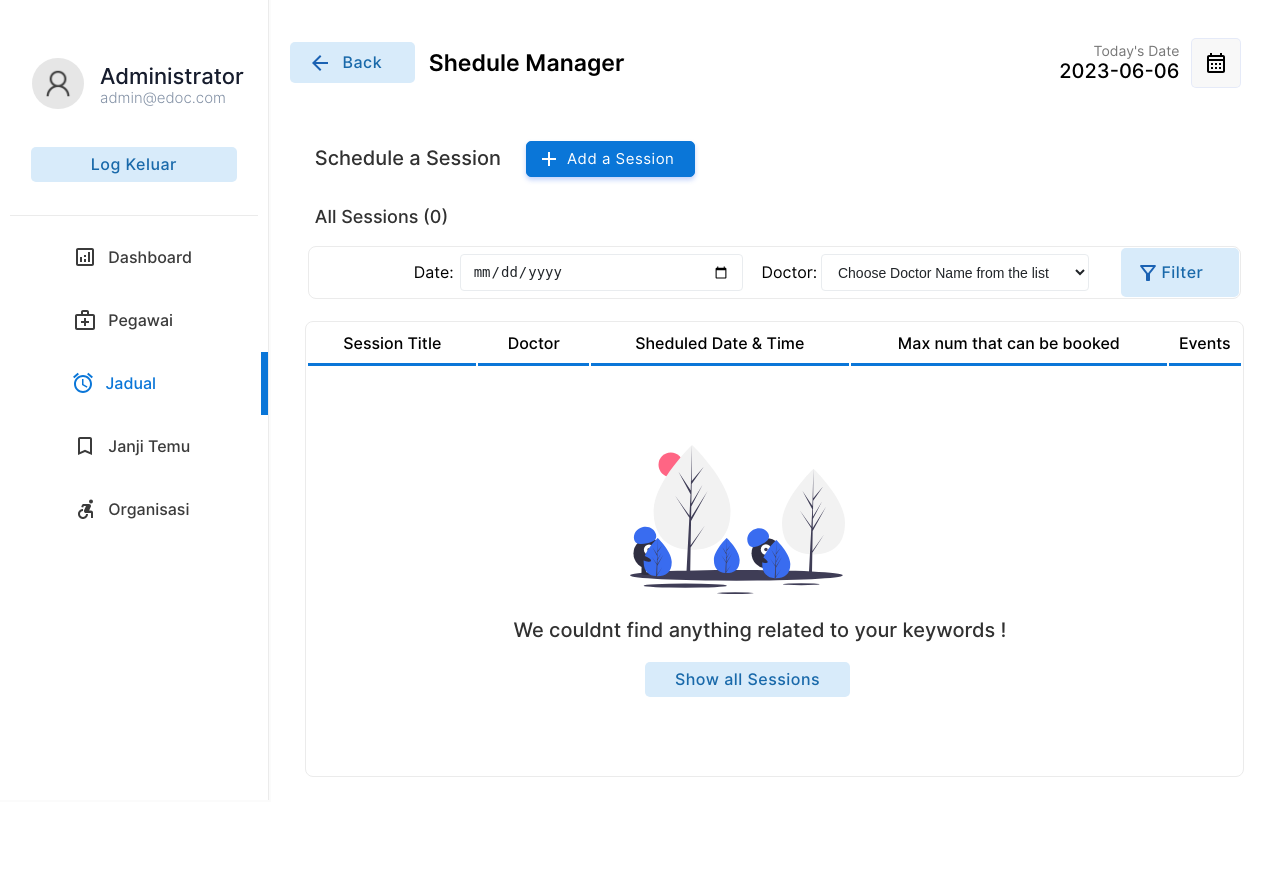
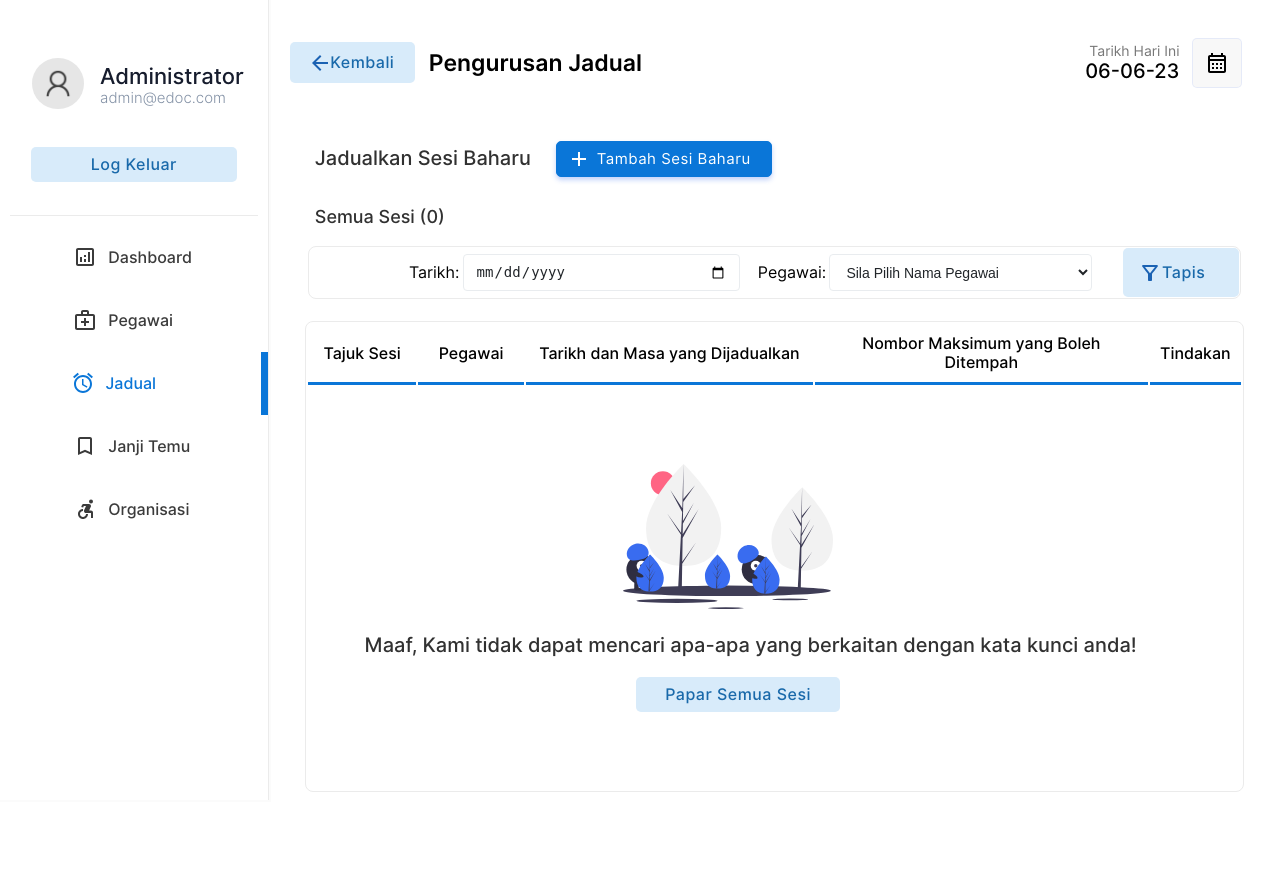
Before and after one commit to nursyafiqahmurat/gomeet, a PHP site: page /admin/jadual.php in a window 1280 px wide. Run offline with PHP 8.4, Linux system fonts and the light colour scheme; the visitor is signed in with stand-in values (Sample User, id 1); data that the repository does not hold is empty.

Commit message:
update 2nd
update for admin part

```diff
--- a/admin/jadual.php
+++ b/admin/jadual.php
@@ -87,54 +87,44 @@
             </table>
         </div>
         <div class="dash-body">
-            <table border="0" width="100%" style=" border-spacing: 0;margin:0;padding:0;margin-top:25px; ">
+            <table border="0" width="100%" style="border-spacing: 0;margin:0;padding:0;margin-top:25px;">
                 <tr >
-                    <td width="13%" >
-                    <a href="jadual.php" ><button  class="login-btn btn-primary-soft btn btn-icon-back"  style="padding-top:11px;padding-bottom:11px;margin-left:20px;width:125px"><font class="tn-in-text">Back</font></button></a>
+                    <td width="13%">
+                        <a href="jadual.php"><button class="login-btn btn-primary-soft btn btn-icon-back" style="padding-top:11px;padding-bottom:11px;margin-left:20px;width:125px"><font class="tn-in-text">Kembali</font></button></a>
                     </td>
                     <td>
-                        <p style="font-size: 23px;padding-left:12px;font-weight: 600;">Shedule Manager</p>
-
+                        <p style="font-size: 23px;padding-left:12px;font-weight: 600;">Pengurusan Jadual</p>
                     </td>
                     <td width="15%">
                         <p style="font-size: 14px;color: rgb(119, 119, 119);padding: 0;margin: 0;text-align: right;">
-                            Today's Date
+                            Tarikh Hari Ini
                         </p>
                         <p class="heading-sub12" style="padding: 0;margin: 0;">
                             <?php
+                                date_default_timezone_set('Asia/Kuala_Lumpur');
+                                $today = date('d-m-y');
+                                echo $today;
 
-                        date_default_timezone_set('Asia/Kolkata');
-
-                        $today = date('Y-m-d');
-                        echo $today;
-
-                        $list110 = $database->query("select  * from  schedule;");
-
-                        ?>
+                                $list110 = $database->query("select * from schedule;");
+                            ?>
                         </p>
                     </td>
                     <td width="10%">
-                        <button  class="btn-label"  style="display: flex;justify-content: center;align-items: center;"><img src="../img/calendar.svg" width="100%"></button>
+                        <button  class="btn-label" style="display: flex;justify-content: center;align-items: center;"><img src="../img/calendar.svg" width="100%"></button>
                     </td>
-
-
                 </tr>
-
                 <tr>
                     <td colspan="4" >
                         <div style="display: flex;margin-top: 40px;">
-                        <div class="heading-main12" style="margin-left: 45px;font-size:20px;color:rgb(49, 49, 49);margin-top: 5px;">Schedule a Session</div>
-                        <a href="?action=add-session&id=none&error=0" class="non-style-link"><button  class="login-btn btn-primary btn button-icon"  style="margin-left:25px;background-image: url('../img/icons/add.svg');">Add a Session</font></button>
-                        </a>
+                        <div class="heading-main12" style="margin-left: 45px;font-size:20px;color:rgb(49, 49, 49);margin-top: 5px;">Jadualkan Sesi Baharu</div>
+                            <a href="?action=add-session&id=none&error=0" class="non-style-link"><button  class="login-btn btn-primary btn button-icon"  style="margin-left:25px;background-image: url('../img/icons/add.svg');">Tambah Sesi Baharu</font></button></a>
                         </div>
                     </td>
                 </tr>
                 <tr>
                     <td colspan="4" style="padding-top:10px;width: 100%;" >
-
-                        <p class="heading-main12" style="margin-left: 45px;font-size:18px;color:rgb(49, 49, 49)">All Sessions (<?php echo $list110->num_rows; ?>)</p>
+                        <p class="heading-main12" style="margin-left: 45px;font-size:18px;color:rgb(49, 49, 49)">Semua Sesi (<?php echo $list110->num_rows; ?>)</p>
                     </td>
-
                 </tr>
                 <tr>
                     <td colspan="4" style="padding-top:0px;width: 100%;" >
@@ -142,10 +132,9 @@
                         <table class="filter-container" border="0" >
                         <tr>
                            <td width="10%">
-
                            </td>
                         <td width="5%" style="text-align: center;">
-                        Date:
+                        Tarikh:
                         </td>
                         <td width="30%">
                         <form action="" method="post">
@@ -154,14 +143,13 @@
 
                         </td>
                         <td width="5%" style="text-align: center;">
-                        Doctor:
+                        Pegawai:
                         </td>
                         <td width="30%">
                         <select name="docid" id="" class="box filter-container-items" style="width:90% ;height: 37px;margin: 0;" >
-                            <option value="" disabled selected hidden>Choose Doctor Name from the list</option><br/>
+                            <option value="" disabled selected hidden>Sila Pilih Nama Pegawai</option><br/>
 
                             <?php
-
                                 $list11 = $database->query("select  * from  doctor order by docname asc;");
 
                                 for ($y=0;$y<$list11->num_rows;$y++){
@@ -170,23 +158,17 @@
                                     $id00=$row00["docid"];
                                     echo "<option value=".$id00.">$sn</option><br/>";
                                 };
-
-
                                 ?>
-
                         </select>
                     </td>
                     <td width="12%">
-                        <input type="submit"  name="filter" value=" Filter" class=" btn-primary-soft btn button-icon btn-filter"  style="padding: 15px; margin :0;width:100%">
+                        <input type="submit"  name="filter" value=" Tapis" class=" btn-primary-soft btn button-icon btn-filter" style="padding: 15px; margin :0;width:100%">
                         </form>
                     </td>
-
                     </tr>
                             </table>
-
                         </center>
                     </td>
-
                 </tr>
 
                 <?php
@@ -197,7 +179,6 @@
                             $sheduledate=$_POST["sheduledate"];
                             $sqlpt1=" schedule.scheduledate='$sheduledate' ";
                         }
-
 
                         $sqlpt2="";
                         if(!empty($_POST["docid"])){
@@ -219,16 +200,9 @@
                         };
                         //echo $sqlmain;
 
-
-
-                        //
                     }else{
                         $sqlmain= "select schedule.scheduleid,schedule.title,doctor.docname,schedule.scheduledate,schedule.scheduletime,schedule.nop from schedule inner join doctor on schedule.docid=doctor.docid  order by schedule.scheduledate desc";
-
                     }
-
-
-
                 ?>
 
                 <tr>
@@ -239,37 +213,24 @@
                         <thead>
                         <tr>
                                 <th class="table-headin">
-
-
-                                Session Title
-
-                                </th>
-
-                                <th class="table-headin">
-                                    Doctor
+                                Tajuk Sesi
                                 </th>
                                 <th class="table-headin">
-
-                                    Sheduled Date & Time
-
+                                    Pegawai
                                 </th>
                                 <th class="table-headin">
-
-                                Max num that can be booked
-
+                                    Tarikh dan Masa yang Dijadualkan
                                 </th>
-
                                 <th class="table-headin">
-
-                                    Events
-
+                                Nombor Maksimum yang Boleh Ditempah
+                                </th>
+                                <th class="table-headin">
+                                    Tindakan
                                 </tr>
                         </thead>
                         <tbody>
 
                             <?php
-
-
                                 $result= $database->query($sqlmain);
 
                                 if($result->num_rows==0){
@@ -278,16 +239,14 @@
                                     <br><br><br><br>
                                     <center>
                                     <img src="../img/notfound.svg" width="25%">
-
                                     <br>
-                                    <p class="heading-main12" style="margin-left: 45px;font-size:20px;color:rgb(49, 49, 49)">We  couldnt find anything related to your keywords !</p>
-                                    <a class="non-style-link" href="jadual.php"><button  class="login-btn btn-primary-soft btn"  style="display: flex;justify-content: center;align-items: center;margin-left:20px;">&nbsp; Show all Sessions &nbsp;</font></button>
+                                    <p class="heading-main12" style="margin-left: 45px;font-size:20px;color:rgb(49, 49, 49)">Maaf, Kami tidak dapat mencari apa-apa yang berkaitan dengan kata kunci anda!</p>
+                                    <a class="non-style-link" href="jadual.php"><button  class="login-btn btn-primary-soft btn"  style="display: flex;justify-content: center;align-items: center;margin-left:20px;">&nbsp; Papar Semua Sesi &nbsp;</font></button>
                                     </a>
                                     </center>
                                     <br><br><br><br>
                                     </td>
                                     </tr>';
-
                                 }
                                 else{
                                 for ( $x=0; $x<$result->num_rows;$x++){
@@ -311,32 +270,25 @@
                                         <td style="text-align:center;">
                                             '.$nop.'
                                         </td>
-
                                         <td>
                                         <div style="display:flex;justify-content: center;">
-
-                                        <a href="?action=view&id='.$scheduleid.'" class="non-style-link"><button  class="btn-primary-soft btn button-icon btn-view"  style="padding-left: 40px;padding-top: 12px;padding-bottom: 12px;margin-top: 10px;"><font class="tn-in-text">View</font></button></a>
+                                        <a href="?action=edit&id='.$scheduleid.'&error=0" class="non-style-link"><button class="btn-primary-soft btn button-icon btn-edit" style="padding-left: 40px;padding-top: 12px;padding-bottom: 12px;margin-top: 10px;"><font class="tn-in-text">Edit</font></button></a>
+                                        &nbsp;&nbsp;&nbsp;
+                                        <a href="?action=view&id='.$scheduleid.'"class="non-style-link"><button class="btn-primary-soft btn button-icon btn-view" style="padding-left: 40px;padding-top: 12px;padding-bottom: 12px;margin-top: 10px;"><font class="tn-in-text">Lihat</font></button></a>
                                        &nbsp;&nbsp;&nbsp;
-                                       <a href="?action=drop&id='.$scheduleid.'&name='.$title.'" class="non-style-link"><button  class="btn-primary-soft btn button-icon btn-delete"  style="padding-left: 40px;padding-top: 12px;padding-bottom: 12px;margin-top: 10px;"><font class="tn-in-text">Remove</font></button></a>
-                                        </div>
+                                       <a href="?action=drop&id='.$scheduleid.'&name='.$title.'"class="non-style-link"><button class="btn-primary-soft btn button-icon btn-delete" style="padding-left: 40px;padding-top: 12px;padding-bottom: 12px;margin-top: 10px;"><font class="tn-in-text">Singkir</font></button></a>
+                                       </div>
                                         </td>
                                     </tr>';
-
                                 }
                             }
-
                             ?>
-
                             </tbody>
-
                         </table>
                         </div>
                         </center>
                    </td>
                 </tr>
-
-
-
             </table>
         </div>
     </div>
@@ -351,8 +303,6 @@
             <div id="popup1" class="overlay">
                     <div class="popup">
                     <center>
-
-
                         <a class="close" href="jadual.php">&times;</a>
                         <div style="display: flex;justify-content: center;">
                         <div class="abc">
@@ -360,37 +310,33 @@
                         <tr>
                                 <td class="label-td" colspan="2">'.
                                    ""
-
                                 .'</td>
                             </tr>
-
                             <tr>
                                 <td>
-                                    <p style="padding: 0;margin: 0;text-align: left;font-size: 25px;font-weight: 500;">Add New Session.</p><br>
+                                    <p style="padding: 0;margin: 0;text-align: left;font-size: 25px;font-weight: 500;">Tambah Sesi Baharu</p><br>
                                 </td>
                             </tr>
                             <tr>
                                 <td class="label-td" colspan="2">
                                 <form action="add-session.php" method="POST" class="add-new-form">
-                                    <label for="title" class="form-label">Session Title : </label>
+                                    <label for="title" class="form-label">Tajuk Sesi: </label>
                                 </td>
                             </tr>
                             <tr>
                                 <td class="label-td" colspan="2">
-                                    <input type="text" name="title" class="input-text" placeholder="Name of this Session" required><br>
+                                    <input type="text" name="title" class="input-text" placeholder="Nama bagi Tajuk Sesi Ini" required><br>
                                 </td>
                             </tr>
                             <tr>
-
                                 <td class="label-td" colspan="2">
-                                    <label for="docid" class="form-label">Select Doctor: </label>
+                                    <label for="docid" class="form-label">Pilih Pegawai: </label>
                                 </td>
                             </tr>
                             <tr>
                                 <td class="label-td" colspan="2">
                                     <select name="docid" id="" class="box" >
-                                    <option value="" disabled selected hidden>Choose Doctor Name from the list</option><br/>';
-
+                                    <option value="" disabled selected hidden>Sila Pilih Nama Pegawai Daripada Senarai Tersedia</option><br/>';
 
                                         $list11 = $database->query("select  * from  doctor order by docname asc;");
 
@@ -401,25 +347,22 @@
                                             echo "<option value=".$id00.">$sn</option><br/>";
                                         };
 
-
-
-
-                        echo     '       </select><br><br>
+                        echo ' </select><br><br>
                                 </td>
                             </tr>
                             <tr>
                                 <td class="label-td" colspan="2">
-                                    <label for="nop" class="form-label">Number of Patients/Appointment Numbers : </label>
+                                    <label for="nop" class="form-label">Nombor Organisasi/Nombor Tempahan: </label>
                                 </td>
                             </tr>
                             <tr>
                                 <td class="label-td" colspan="2">
-                                    <input type="number" name="nop" class="input-text" min="0"  placeholder="The final appointment number for this session depends on this number" required><br>
+                                    <input type="number" name="nop" class="input-text" min="0" placeholder="Nombor janji temu terakhir untuk sesi ini bergantung pada nombor ini" required><br>
                                 </td>
                             </tr>
                             <tr>
                                 <td class="label-td" colspan="2">
-                                    <label for="date" class="form-label">Session Date: </label>
+                                    <label for="date" class="form-label">Tarikh Sesi: </label>
                                 </td>
                             </tr>
                             <tr>
@@ -429,31 +372,28 @@
                             </tr>
                             <tr>
                                 <td class="label-td" colspan="2">
-                                    <label for="time" class="form-label">Schedule Time: </label>
+                                    <label for="time" class="form-label">Masa Dijadualkan:</label>
                                 </td>
                             </tr>
                             <tr>
                                 <td class="label-td" colspan="2">
-                                    <input type="time" name="time" class="input-text" placeholder="Time" required><br>
+                                    <input type="time" name="time" class="input-text" placeholder="Masa" required><br>
                                 </td>
                             </tr>
-
                             <tr>
                                 <td colspan="2">
-                                    <input type="reset" value="Reset" class="login-btn btn-primary-soft btn" >&nbsp;&nbsp;&nbsp;&nbsp;&nbsp;
+                                    <input type="reset" value="Set Semula" class="login-btn btn-primary-soft btn">&nbsp;&nbsp;&nbsp;&nbsp;&nbsp;
 
-                                    <input type="submit" value="Place this Session" class="login-btn btn-primary btn" name="shedulesubmit">
+                                    <input type="submit" value="Pilih Sesi Ini" class="login-btn btn-primary btn" name="shedulesubmit">
                                 </td>
-
                             </tr>
-
                             </form>
                             </tr>
                         </table>
                         </div>
                         </div>
                     </center>
-                    <br><br>
+                <br><br>
             </div>
             </div>
             ';
@@ -464,15 +404,13 @@
                     <div class="popup">
                     <center>
                     <br><br>
-                        <h2>Session Placed.</h2>
+                        <h2>Sesi Tersebut Telah Dipilih</h2>
                         <a class="close" href="jadual.php">&times;</a>
                         <div class="content">
-                        '.substr($titleget,0,40).' was scheduled.<br><br>
-
+                        Sesi '.substr($titleget,0,40).' telah dipilih<br><br>
                         </div>
                         <div style="display: flex;justify-content: center;">
-
-                        <a href="jadual.php" class="non-style-link"><button  class="btn-primary btn"  style="display: flex;justify-content: center;align-items: center;margin:10px;padding:10px;"><font class="tn-in-text">&nbsp;&nbsp;OK&nbsp;&nbsp;</font></button></a>
+                        <a href="jadual.php" class="non-style-link"><button class="btn-primary btn" style="display: flex;justify-content: center;align-items: center;margin:10px;padding:10px;"><font class="tn-in-text">&nbsp;&nbsp;OK&nbsp;&nbsp;</font></button></a>
                         <br><br><br><br>
                         </div>
                     </center>
@@ -485,16 +423,14 @@
             <div id="popup1" class="overlay">
                     <div class="popup">
                     <center>
-                        <h2>Are you sure?</h2>
+                        <h2>Adakah Anda Pasti?</h2>
                         <a class="close" href="jadual.php">&times;</a>
                         <div class="content">
-                            You want to delete this record<br>('.substr($nameget,0,40).').
-
+                            Anda mahu menyingkirkan rekod ini<br>('.substr($nameget,0,40).')
                         </div>
                         <div style="display: flex;justify-content: center;">
-                        <a href="delete-session.php?id='.$id.'" class="non-style-link"><button  class="btn-primary btn"  style="display: flex;justify-content: center;align-items: center;margin:10px;padding:10px;"<font class="tn-in-text">&nbsp;Yes&nbsp;</font></button></a>&nbsp;&nbsp;&nbsp;
-                        <a href="jadual.php" class="non-style-link"><button  class="btn-primary btn"  style="display: flex;justify-content: center;align-items: center;margin:10px;padding:10px;"><font class="tn-in-text">&nbsp;&nbsp;No&nbsp;&nbsp;</font></button></a>
-
+                        <a href="delete-session.php?id='.$id.'"class="non-style-link"><button class="btn-primary btn" style="display: flex;justify-content: center;align-items: center;margin:10px;padding:10px;"<font class="tn-in-text">&nbsp;&nbsp;Ya&nbsp;</font></button></a>&nbsp;&nbsp;&nbsp;
+                        <a href="jadual.php" class="non-style-link"><button class="btn-primary btn" style="display: flex;justify-content: center;align-items: center;margin:10px;padding:10px;"><font class="tn-in-text">&nbsp;&nbsp;Tidak&nbsp;&nbsp;</font></button></a>
                         </div>
                     </center>
             </div>
@@ -509,7 +445,6 @@
             $title=$row["title"];
             $scheduledate=$row["scheduledate"];
             $scheduletime=$row["scheduletime"];
-
 
             $nop=$row['nop'];
 
--- a/admin/pegawai.php
+++ b/admin/pegawai.php
@@ -238,7 +238,7 @@
                             Anda mahu menyingkirkan rekod tersebut<br>('.substr($nameget,0,40).').
                         </div>
                         <div style="display: flex;justify-content: center;">
-                        <a href="delete-doctor.php?id='.$id.'" class="non-style-link"><button class="btn-primary btn" style="display: flex;justify-content: center;align-items: center;margin:10px;padding:10px;"<font class="tn-in-text">&nbsp;Ya&nbsp;</font></button></a>&nbsp;&nbsp;&nbsp;
+                        <a href="delete-staff.php?id='.$id.'" class="non-style-link"><button class="btn-primary btn" style="display: flex;justify-content: center;align-items: center;margin:10px;padding:10px;"<font class="tn-in-text">&nbsp;Ya&nbsp;</font></button></a>&nbsp;&nbsp;&nbsp;
                         <a href="pegawai.php" class="non-style-link"><button class="btn-primary btn" style="display: flex;justify-content: center;align-items: center;margin:10px;padding:10px;"><font class="tn-in-text">&nbsp;&nbsp;Tidak&nbsp;&nbsp;</font></button></a>
                         </div>
                     </center>
```
Also changed, not shown: admin/add-session.php (+1 -7 lines), admin/delete-session.php (+1 -7 lines), admin/delete-staff.php (renamed from admin/delete-doctor.php, +1 -7 lines).
